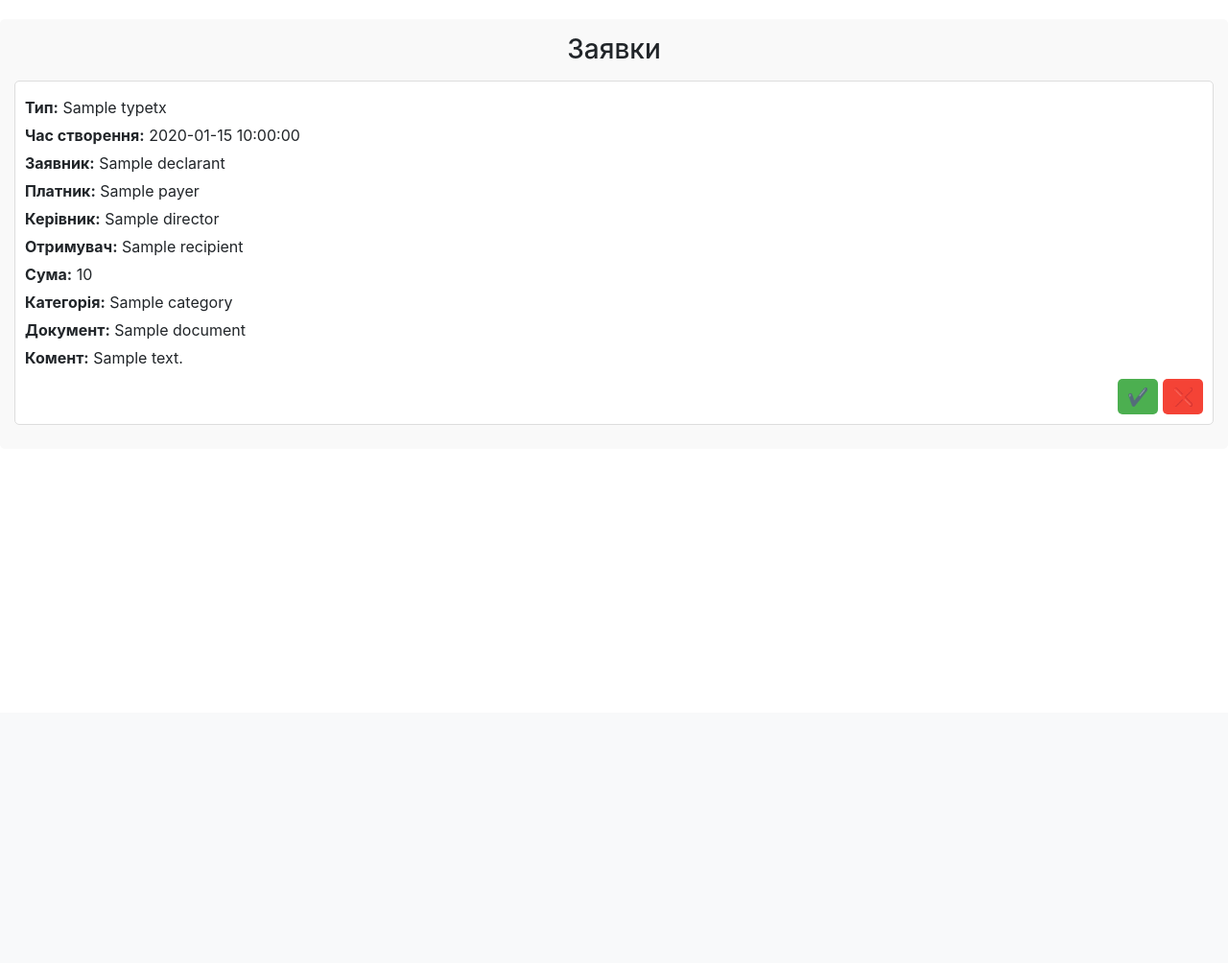
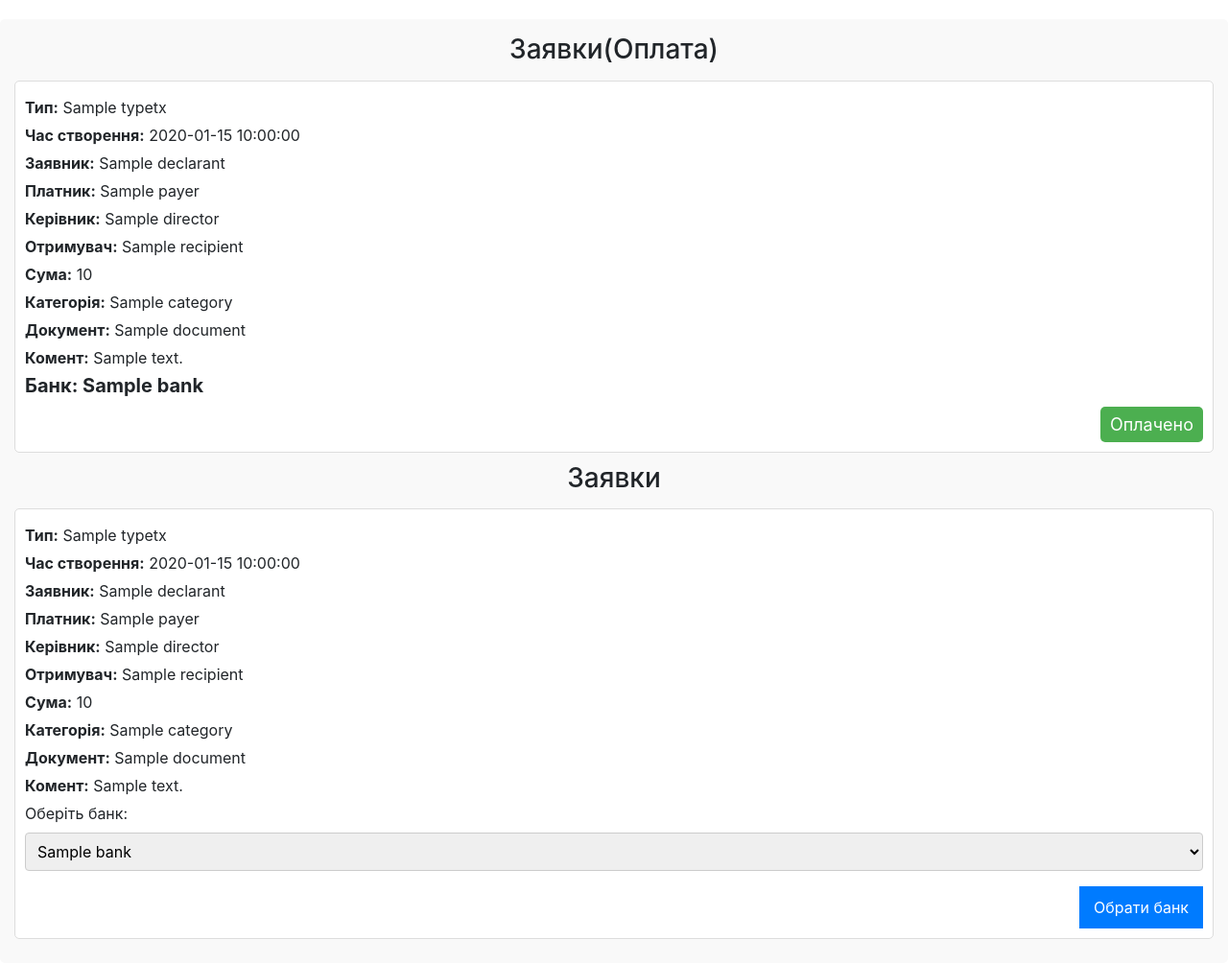
Before and after one commit to Bidya12313/ozp, a Flask app: template app/templates/operator.html in a window 1280 px wide. Shown: the part 57-1061 px from the top of the page at 96% size. Before the commit the page ends 500 px from the top, so only its background shows below. Run offline with Flask 3, Linux system fonts and the light colour scheme; the template is opened without the code that fills it: most values are stand-ins (such as "Sample title", 1, 10 or a date in 2020); some libraries are stand-ins or nearby versions.

Commit message:
created with pay taxes

```diff
--- a/app/app.py
+++ b/app/app.py
@@ -6,6 +6,7 @@ from .auth_routes import auth_routes
 from .admin_routes import admin_routes
 from .director_routes import director_routes
 from .declarant_routes import manager_routes
+from .operator_routes import operator_routes
 
 from database.queries import get_user
 
@@ -28,6 +29,7 @@ app.register_blueprint(auth_routes)
 app.register_blueprint(admin_routes)
 app.register_blueprint(director_routes)
 app.register_blueprint(manager_routes)
+app.register_blueprint(operator_routes)
 
 
 if __name__ == "__main__":
--- a/app/main_routes.py
+++ b/app/main_routes.py
@@ -8,6 +8,7 @@ from database.queries import (
     get_all_directors,
     get_all_user_taxes,
     get_declarants_balances,
+    get_all_banks,
 )
 
 from database.director_queries import (
@@ -91,6 +92,8 @@ def bank_operator():
         return render_template(
             "operator.html",
             declarant=operator.name,
+            banks = get_all_banks(),
+            bank_taxes = get_requested_taxes('Банк'),
             taxes = get_requested_taxes('На оплаті'),
             **user_status,
         )
--- a/app/templates/operator.html
+++ b/app/templates/operator.html
@@ -12,6 +12,29 @@
     {% include 'header.html' %}
     {% include 'flash_messages.html' %}
     <div class="requests-container">
+        <h3>Заявки(Оплата)</h3>
+        <div id="requests-list">
+            {% for tax in bank_taxes %}
+                <div class="request-card">
+                    <p><strong>Тип:</strong> {{tax.typetx}}</p>
+                    <p><strong>Час створення:</strong> {{tax.time}}</p>
+                    <p><strong>Заявник:</strong> {{tax.declarant}}</p>
+                    <p><strong>Платник:</strong> {{tax.payer}}</p>
+                    <p><strong>Керівник:</strong> {{tax.director}}</p>
+                    <p><strong>Отримувач:</strong> {{tax.recipient}}</p>
+                    <p><strong>Сума:</strong> {{tax.amount}}</p>
+                    <p><strong>Категорія:</strong> {{tax.category}}</p>
+                    <p><strong>Документ:</strong> {{tax.document}}</p>
+                    <p><strong>Комент:</strong> {{tax.comment}}</p>
+                    <h5><strong>Банк: {{tax.bank}}</h5></strong>
+                    <div class="button-container">
+                        <form method="POST" action="/pay">
+                            <input type="hidden" name="request_id" value="{{ tax.id }}">
+                            <button type="submit" class="approve-btn">Оплачено</button>
+                        </form>
+                    </div>
+                </div>
+            {% endfor %}
         <h3>Заявки</h3>
         <div id="requests-list">
             {% for tax in taxes %}
@@ -26,16 +49,20 @@
                     <p><strong>Категорія:</strong> {{tax.category}}</p>
                     <p><strong>Документ:</strong> {{tax.document}}</p>
                     <p><strong>Комент:</strong> {{tax.comment}}</p>
-                    <div class="button-container">
-                        <form method="POST" action="/approve_tax">
+                    <form method="POST" action="/choose_bank">
+                        <div class="form-group">
+                            <label for="cbank">Оберіть банк:</label>
+                            <select id="bank" name="bank" required>
+                                {%for bank in banks%}
+                                <option>{{bank}}</option>
+                                {%endfor%}
+                            </select>
+                        </div>
+                        <div class="button-container">
                             <input type="hidden" name="request_id" value="{{ tax.id }}">
-                            <button type="submit" class="approve-btn">✔️</button>
-                        </form>
-                        <form method="POST" action="/reject_tax">
-                            <input type="hidden" name="request_id" value="{{ tax.id }}">
-                            <button type="submit" class="reject-btn">❌</button>
-                        </form>
-                    </div>
+                            <button type="submit" class="button">Обрати банк</button>
+                        </div>
+                    </form>
                 </div>
             {% endfor %}
         </div>
--- a/database/population_db.py
+++ b/database/population_db.py
@@ -5,8 +5,8 @@ from .models import Users
 
 
 def create_table():
-    Base.metadata.drop_all(db_engine, tables=[Users.__table__])
-    Base.metadata.create_all(db_engine, tables=[Users.__table__])
+    Base.metadata.drop_all(db_engine, tables=[Taxes.__table__])
+    Base.metadata.create_all(db_engine, tables=[Taxes.__table__])
 
 
 if __name__ == '__main__':
--- a/database/system_models.py
+++ b/database/system_models.py
@@ -21,3 +21,4 @@ class Taxes(Base):
     comment: Mapped[Optional[str]] = mapped_column(nullable=True)
     time: Mapped[datetime] = mapped_column(default=lambda: datetime.now().replace(microsecond=0))
     status: Mapped[Optional[str]] = mapped_column()
+    bank: Mapped[Optional[str]] = mapped_column()
```
Also changed, not shown: app/operator_routes.py (+25 -1 lines), database/director_queries.py (+1 -8 lines), database/operator_queries.py (added, +20 -0 lines), database/queries.py (+8 -1 lines).
